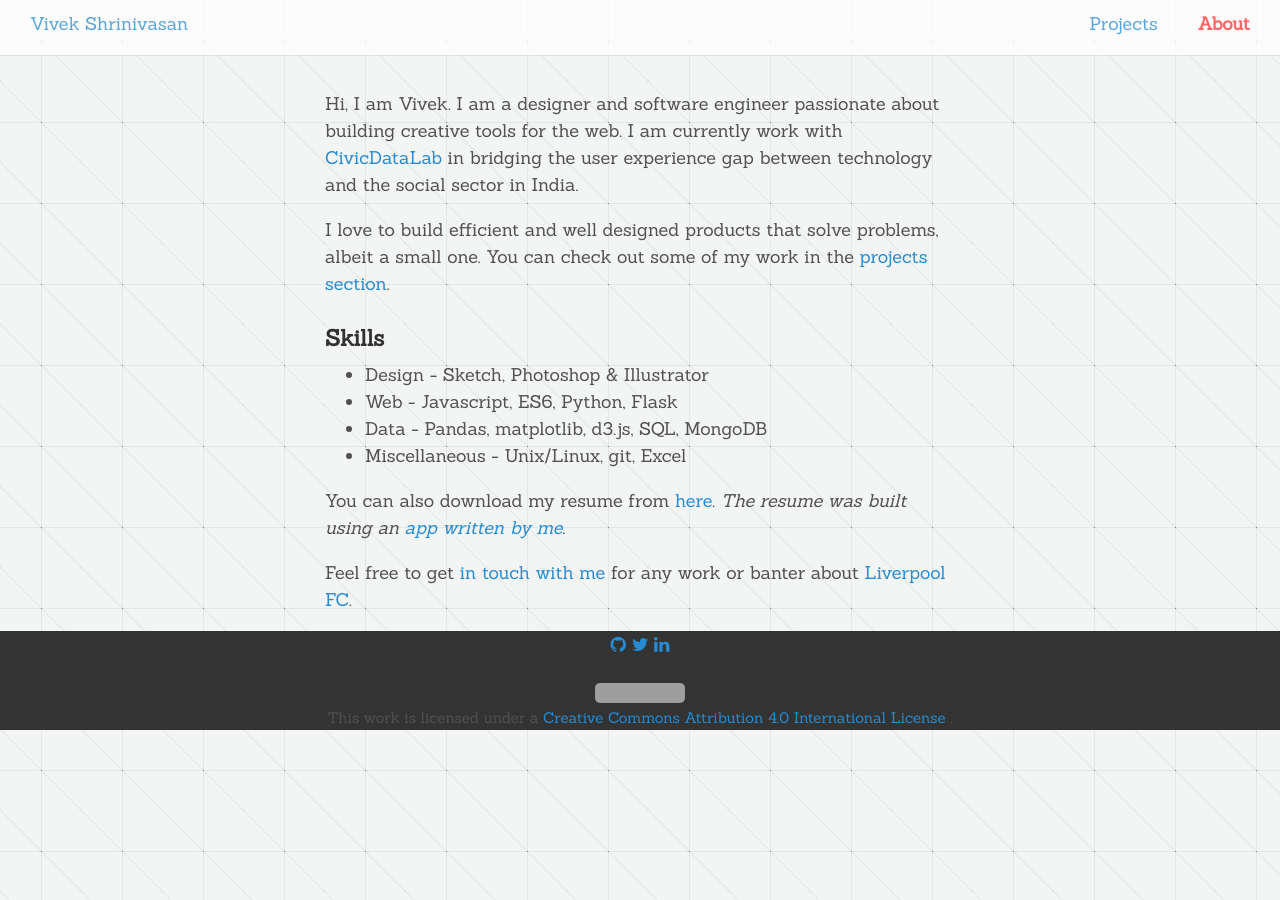
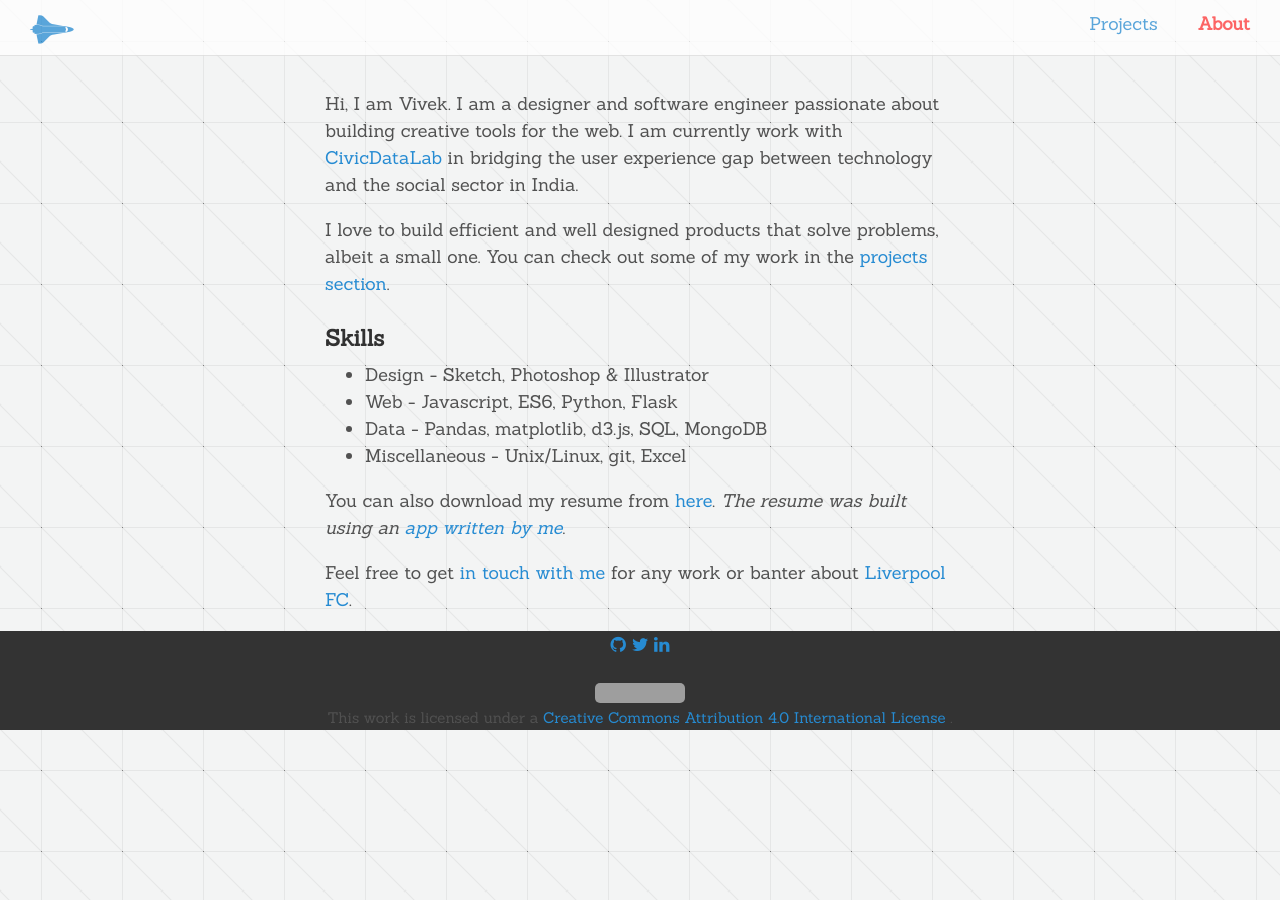
Before and after one commit to kaizer1v/kaizer1v.github.io, a Jekyll site: the page built from about.md, in a window 1280 px wide. Built offline with Jekyll 4.4.1, drawn with Linux system fonts in a browser that asks for light colours; nearby versions of some CDN libraries; grey boxes are pictures that could not be loaded.

Commit message:
changed logo

```diff
--- a/_includes/nav.html
+++ b/_includes/nav.html
@@ -2,7 +2,8 @@
   <div class="wrapper">
     <nav class="site-nav">
       <div class="trigger">
-        <a class="page-link" href="{{ site.baseurl }}/">{{ site.title }}</a>
+        <!-- <a class="page-link" href="{{ site.baseurl }}/">{{ site.title }}</a> -->
+        <a class="page-link" href="{{ site.baseurl }}/"><i class="fa fa-space-shuttle"></i></a>
         {% for pl in site.pages_list %}
           {% if pl[0] == page.title %}
             <a class="page-link-active" href="{{ pl[1] | prepend: site.baseurl }}">{{ pl[0] }}</a>
--- a/_sass/_nav.scss
+++ b/_sass/_nav.scss
@@ -38,6 +38,7 @@
       margin-left: 10px;
     }
 
+    .fa { font-size: 2em; }
   }
   .page-link-active {
     color: $theme-color;
```
